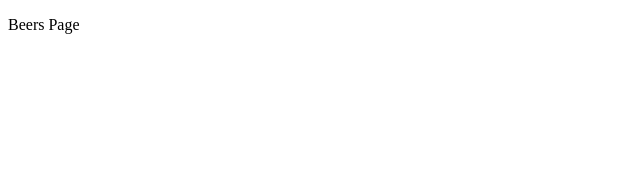
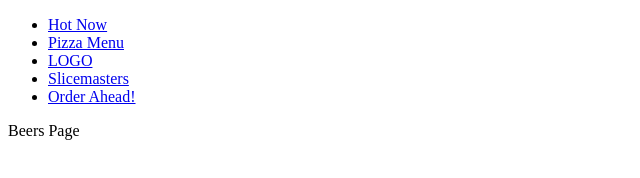
Before and after one commit to Wallace-GS/sliced, a Gatsby site in the folder front-end/: page /beers in a window 1280 px wide. Shown: the whole page, without its empty margins (0-640 px from the left). Built offline with nearby package versions, Linux system fonts and the light colour scheme; Gatsby itself is replaced by a stand-in of ours.

Commit message:
adds basic routing

```diff
--- /dev/null
+++ b/front-end/src/components/Nav.js
@@ -0,0 +1,28 @@
+import React from 'react';
+import { Link } from 'gatsby';
+
+export const Nav = () => {
+  let temp;
+
+  return (
+    <nav>
+      <ul>
+        <li>
+          <Link to="/">Hot Now</Link>
+        </li>
+        <li>
+          <Link to="/pizza">Pizza Menu</Link>
+        </li>
+        <li>
+          <Link to="/">LOGO</Link>
+        </li>
+        <li>
+          <Link to="/pizza">Slicemasters</Link>
+        </li>
+        <li>
+          <Link to="/">Order Ahead!</Link>
+        </li>
+      </ul>
+    </nav>
+  );
+};
--- a/front-end/src/pages/beers.js
+++ b/front-end/src/pages/beers.js
@@ -1,8 +1,10 @@
 import React from 'react';
+import { Nav } from '../components/Nav';
 
 export default function BeersPage() {
   return (
     <div>
+      <Nav />
       <p>Beers Page</p>
     </div>
   );
--- a/front-end/src/pages/index.js
+++ b/front-end/src/pages/index.js
@@ -1,8 +1,10 @@
 import React from 'react';
+import { Nav } from '../components/Nav';
 
 export default function HomePage() {
   return (
     <div>
+      <Nav />
       <p>Home</p>
     </div>
   );
```
